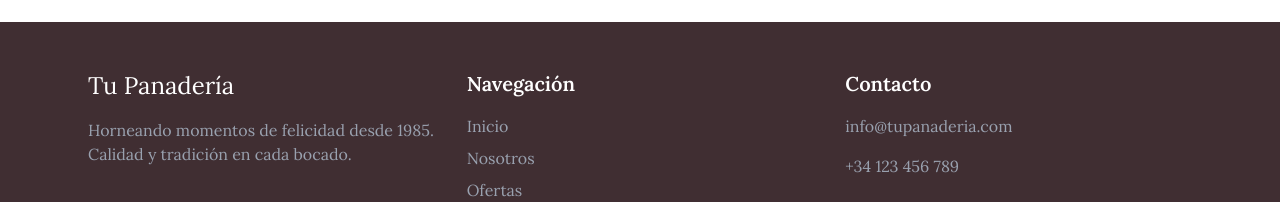
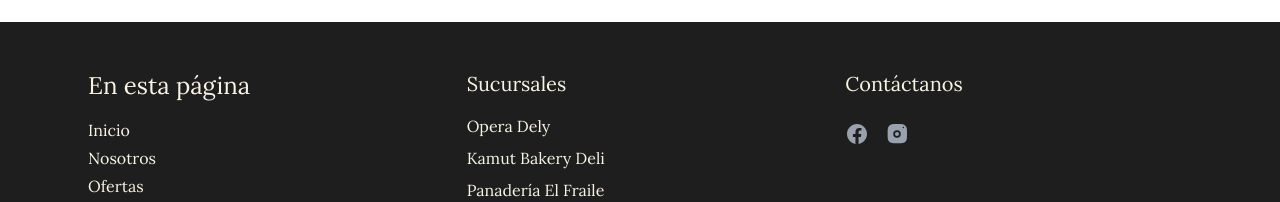
Before and after one commit to NexoPixel-X-Enterprise/panaderia, a Next.js app: page / in a window 1280 px wide. Shown: the part 2586-2788 px from the top of the page. Built offline with nearby package versions, Linux system fonts and the light colour scheme.

Commit message:
Incremento en el footer

```diff
--- a/src/components/layout/footer.tsx
+++ b/src/components/layout/footer.tsx
@@ -3,15 +3,13 @@
 import { motion } from 'motion/react';
 import Link from 'next/link';
 
-
 const socialLinks = [
-  { name: 'Facebook', href: '#', icon: <svg className="w-6 h-6" fill="currentColor" viewBox="0 0 24 24" aria-hidden="true"><path fillRule="evenodd" d="M22 12c0-5.523-4.477-10-10-10S2 6.477 2 12c0 4.991 3.657 9.128 8.438 9.878v-6.987h-2.54V12h2.54V9.797c0-2.506 1.492-3.89 3.777-3.89 1.094 0 2.238.195 2.238.195v2.46h-1.26c-1.243 0-1.63.771-1.63 1.562V12h2.773l-.443 2.89h-2.33v6.988C18.343 21.128 22 16.991 22 12z" clipRule="evenodd" /></svg> },
-  { name: 'Instagram', href: '#', icon: <svg className="w-6 h-6" fill="currentColor" viewBox="0 0 24 24" aria-hidden="true"><path fillRule="evenodd" d="M12.315 2c2.43 0 2.784.013 3.808.06 1.064.049 1.791.218 2.427.465a4.902 4.902 0 011.772 1.153 4.902 4.902 0 011.153 1.772c.247.636.416 1.363.465 2.427.048 1.024.06 1.378.06 3.808s-.012 2.784-.06 3.808c-.049 1.064-.218 1.791-.465 2.427a4.902 4.902 0 01-1.153 1.772 4.902 4.902 0 01-1.772 1.153c-.636.247-1.363.416-2.427.465-1.024.048-1.378.06-3.808.06s-2.784-.012-3.808-.06c-1.064-.049-1.791-.218-2.427-.465a4.902 4.902 0 01-1.772-1.153 4.902 4.902 0 01-1.153-1.772c-.247-.636-.416-1.363-.465-2.427-.048-1.024-.06-1.378-.06-3.808s.012-2.784.06-3.808c.049-1.064.218-1.791.465-2.427a4.902 4.902 0 011.153-1.772A4.902 4.902 0 016.08 2.525c.636-.247 1.363-.416 2.427-.465C9.53 2.013 9.885 2 12.315 2zM12 8.25a3.75 3.75 0 100 7.5 3.75 3.75 0 000-7.5zM12 14a2 2 0 110-4 2 2 0 010 4zm6.36-7.81a.75.75 0 100-1.5.75.75 0 000 1.5z" clipRule="evenodd" /></svg> },
-  { name: 'Twitter', href: '#', icon: <svg className="w-6 h-6" fill="currentColor" viewBox="0 0 24 24" aria-hidden="true"><path d="M8.29 20.251c7.547 0 11.675-6.253 11.675-11.675 0-.178 0-.355-.012-.53A8.348 8.348 0 0022 5.92a8.19 8.19 0 01-2.357.646 4.118 4.118 0 001.804-2.27 8.224 8.224 0 01-2.605.996 4.107 4.107 0 00-6.993 3.743 11.65 11.65 0 01-8.457-4.287 4.106 4.106 0 001.27 5.477A4.072 4.072 0 012.8 9.71v.052a4.105 4.105 0 003.292 4.022 4.095 4.095 0 01-1.853.07 4.108 4.108 0 003.834 2.85A8.233 8.233 0 012 18.407a11.616 11.616 0 006.29 1.84" /></svg> },
+  { name: 'Correo electrónico', href: '#inicio', icon: <svg className="w-6 h-6" fill="currentColor" viewBox="0 0 24 24" aria-hidden="true"><path fillRule="evenodd" d="M22 12c0-5.523-4.477-10-10-10S2 6.477 2 12c0 4.991 3.657 9.128 8.438 9.878v-6.987h-2.54V12h2.54V9.797c0-2.506 1.492-3.89 3.777-3.89 1.094 0 2.238.195 2.238.195v2.46h-1.26c-1.243 0-1.63.771-1.63 1.562V12h2.773l-.443 2.89h-2.33v6.988C18.343 21.128 22 16.991 22 12z" clipRule="evenodd" /></svg> },
+  { name: 'Instagram', href: '#inicio', icon: <svg className="w-6 h-6" fill="currentColor" viewBox="0 0 24 24" aria-hidden="true"><path fillRule="evenodd" d="M12.315 2c2.43 0 2.784.013 3.808.06 1.064.049 1.791.218 2.427.465a4.902 4.902 0 011.772 1.153 4.902 4.902 0 011.153 1.772c.247.636.416 1.363.465 2.427.048 1.024.06 1.378.06 3.808s-.012 2.784-.06 3.808c-.049 1.064-.218 1.791-.465 2.427a4.902 4.902 0 01-1.153 1.772 4.902 4.902 0 01-1.772 1.153c-.636.247-1.363.416-2.427.465-1.024.048-1.378.06-3.808.06s-2.784-.012-3.808-.06c-1.064-.049-1.791-.218-2.427-.465a4.902 4.902 0 01-1.772-1.153 4.902 4.902 0 01-1.153-1.772c-.247-.636-.416-1.363-.465-2.427-.048-1.024-.06-1.378-.06-3.808s.012-2.784.06-3.808c.049-1.064.218-1.791.465-2.427a4.902 4.902 0 011.153-1.772A4.902 4.902 0 016.08 2.525c.636-.247 1.363-.416 2.427-.465C9.53 2.013 9.885 2 12.315 2zM12 8.25a3.75 3.75 0 100 7.5 3.75 3.75 0 000-7.5zM12 14a2 2 0 110-4 2 2 0 010 4zm6.36-7.81a.75.75 0 100-1.5.75.75 0 000 1.5z" clipRule="evenodd" /></svg> },
 ];
 
 const navLinks = [
-  { name: 'Inicio', href: '#' },
+  { name: 'Inicio', href: '#inicio' },
   { name: 'Nosotros', href: '#nosotros' },
   { name: 'Ofertas', href: '#ofertas' },
   { name: 'Sucursales', href: '#sucursales' },
@@ -19,7 +17,7 @@
 
 export default function Footer() {
   return (
-    <footer className="bg-[#402E32] text-white">
+    <footer className="bg-[#1E1E1E] text-white">
       <motion.div
         initial={{ opacity: 0 }}
         whileInView={{ opacity: 1 }}
@@ -28,30 +26,37 @@
         className="container mx-auto px-6 py-12 max-w-6xl"
       >
         <div className="grid grid-cols-1 md:grid-cols-3 gap-8 text-center md:text-left">
-          <div className="space-y-4">
-            <h3 className="text-2xl font-title text-white">Tu Panadería</h3>
-            <p className="text-gray-400">
-              Horneando momentos de felicidad desde 1985. Calidad y tradición en cada bocado.
-            </p>
-          </div>
+          <aside className="space-y-4">
+            <h2 className="text-2xl font-Lora text-[#F8F4E3]">En esta página</h2>
+            <nav className="flex flex-col gap-1 text-[#F8F4E3] font-Lato">
+              <Link href="#inicio" className="group relative hover:text-[#CDA592] transition-colors">
+                Inicio
+                <span className="absolute left-0 bottom-0 w-full h-[2px] bg-[#CDA592] opacity-0 group-hover:opacity-100 transition-opacity" />
+              </Link>
+              <Link href="#nosotros" className="group relative hover:text-[#CDA592] transition-colors">
+                Nosotros
+                <span className="absolute left-0 bottom-0 w-full h-[2px] bg-[#CDA592] opacity-0 group-hover:opacity-100 transition-opacity" />
+              </Link><Link href="#ofertas" className="group relative hover:text-[#CDA592] transition-colors">
+                Ofertas
+                <span className="absolute left-0 bottom-0 w-full h-[2px] bg-[#CDA592] opacity-0 group-hover:opacity-100 transition-opacity" />
+              </Link><Link href="#sucursales" className="group relative hover:text-[#CDA592] transition-colors">
+                Sucursales
+                <span className="absolute left-0 bottom-0 w-full h-[2px] bg-[#CDA592] opacity-0 group-hover:opacity-100 transition-opacity" />
+              </Link>
+            </nav>
+          </aside>
 
-          <div className="space-y-4">
-            <h3 className="text-xl font-semibold text-white">Navegación</h3>
-            <ul className="space-y-2">
-              {navLinks.map((link) => (
-                <li key={link.name}>
-                  <Link href={link.href} className="text-gray-400 hover:text-[#D6B58B] transition-colors">
-                    {link.name}
-                  </Link>
-                </li>
-              ))}
+          <main className="space-y-4">
+            <h2 className="text-xl font-Lora text-[#F8F4E3]">Sucursales</h2>
+            <ul className="flex flex-col gap-2 font-Lora text-[#F8F4E3]">
+              <div>Opera Dely</div>
+              <div>Kamut Bakery Deli</div>
+              <div>Panadería El Fraile</div>
             </ul>
-          </div>
+          </main>
 
-          <div className="space-y-4">
-            <h3 className="text-xl font-semibold text-white">Contacto</h3>
-            <p className="text-gray-400">info@tupanaderia.com</p>
-            <p className="text-gray-400">+34 123 456 789</p>
+          <aside className="space-y-4">
+            <h2 className="text-xl font-Lora text-[#F8F4E3]">Contáctanos</h2>
             <div className="flex justify-center md:justify-start space-x-4 pt-2">
               {socialLinks.map((link) => (
                 <a key={link.name} href={link.href} className="text-gray-400 hover:text-[#D6B58B] transition-colors" aria-label={link.name}>
@@ -59,12 +64,14 @@
                 </a>
               ))}
             </div>
-          </div>
+          </aside>
         </div>
 
-        <div className="mt-12 pt-8 border-t border-gray-700 text-center text-gray-500">
-          <p>&copy; {new Date().getFullYear()} Tu Panadería. Todos los derechos reservados.</p>
-        </div>
+        <div className="mt-20 h-[3px] bg-[#F8F4E3] text-center mb-12"> </div>
+
+        <p className = "text-[#F8F4E3] font-Lato text-center mb-8">
+          &copy; {new Date().getFullYear()} NexoPixelX - Todos los derechos reservados.
+        </p>
       </motion.div>
     </footer>
   );
--- a/src/components/layout/header.tsx
+++ b/src/components/layout/header.tsx
@@ -17,7 +17,7 @@
 
         <h1 className="text-[#F8F4E3] text-3xl mb-4"> Titulo Panadería </h1>
 
-        <div className="w-full h-[3px] bg-[#F8F4E3] opacity-70 mb-4" />
+        <div className="w-full h-[3px] bg-[#CDA592] opacity-70 mb-4" />
 
         <nav className="hidden [@media(min-width:900)]:flex gap-8 text-sm font-normal font-title text-[#F8F4E3] mb-4">
           <Link href="#Inicio" className="group relative hover:text-[#CDA592] transition-colors">
```
